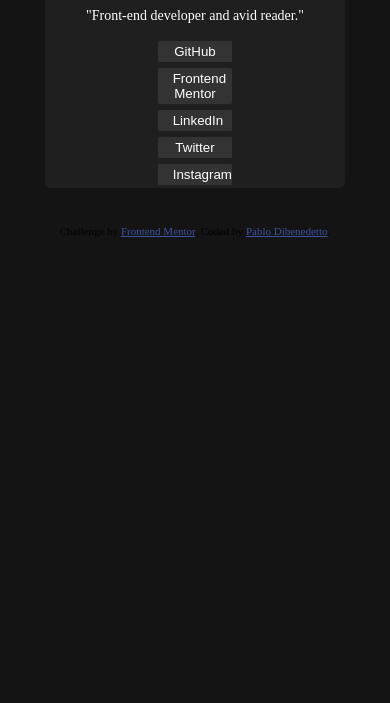
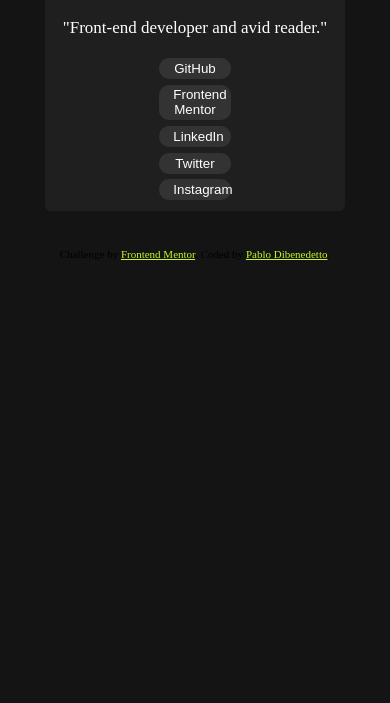
Before and after one commit to ariadna64/FrontEndMentor-SocialLinks, a plain HTML site: page index.html in a window 390 px wide. Shown: the part 141-844 px from the top of the page. Drawn offline with Linux system fonts and the light colour scheme.

Commit message:
It almost looks like the picture. I dont know how to make less padding?? and make it good for mobile. Everything else is good.

```diff
--- a/index.html
+++ b/index.html
@@ -11,7 +11,7 @@
   <!-- Feel free to remove these styles or customise in your own stylesheet 👍 -->
   <style>
     .attribution { font-size: 11px; text-align: center; }
-    .attribution a { color: hsl(228, 45%, 44%); }
+    .attribution a { color:  hsl(75, 94%, 57%); }
   </style>
 </head>
 <body>
@@ -28,12 +28,12 @@
       <button>Frontend Mentor</button>
       <button>LinkedIn</button>
       <button>Twitter</button>
-      <button>Instagram</button>
+      <button id="instabutton">Instagram</button>
     </div>
  </div>
   <div class="attribution">
     Challenge by <a href="https://www.frontendmentor.io?ref=challenge" target="_blank">Frontend Mentor</a>.
-    Coded by <a href="#">Pablo Dibenedetto</a>.
+    Coded by <a href="https://github.com/ariadna64">Pablo Dibenedetto</a>.
   </div>
 </body>
 </html>
--- a/styles.css
+++ b/styles.css
@@ -9,6 +9,7 @@ div.imagen {
 }
 
 img {
+    margin-top: 2%;
     max-width: 10%;
     height: auto;
     border-radius: 50%;
@@ -19,9 +20,7 @@ div.todo {
    background-color: hsl(0, 0%, 12%);
    margin: 10%;
    border-radius: 2%;
-   padding-left: 1px;
-   padding-right: 1px;
-
+   padding: 5px;
 
 }
 
@@ -50,7 +49,7 @@ p {
     display: flex;
     justify-content: center;
     color:hsl(0, 0%, 100%);
-    font-size: 14px;
+    font-size: 17px;
 }
 
 div.buttons {
@@ -72,14 +71,19 @@ button {
    margin: 1%;
    width: 25%;
 
+
    color: hsl(0, 0%, 100%);
    background-color: hsl(0, 0%, 20%);
    border: 0;
    font-weight:400;
-   border-radius: 4%;
+   border-radius: 10px;
 }
 
 button:hover {
     color:hsl(0, 0%, 12%);
     background-color: hsl(75, 94%, 57%);
 }
+
+#instabutton {
+    margin-bottom: 2%;
+}
```
